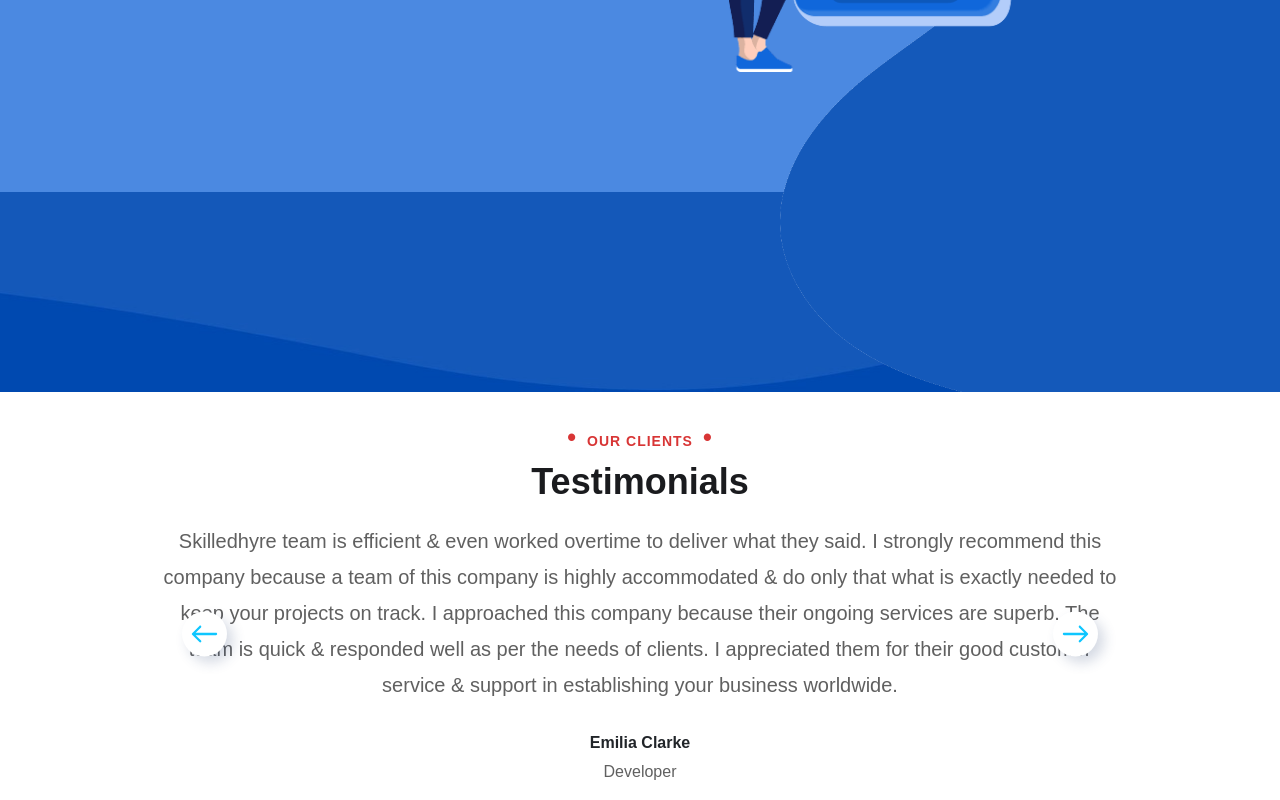
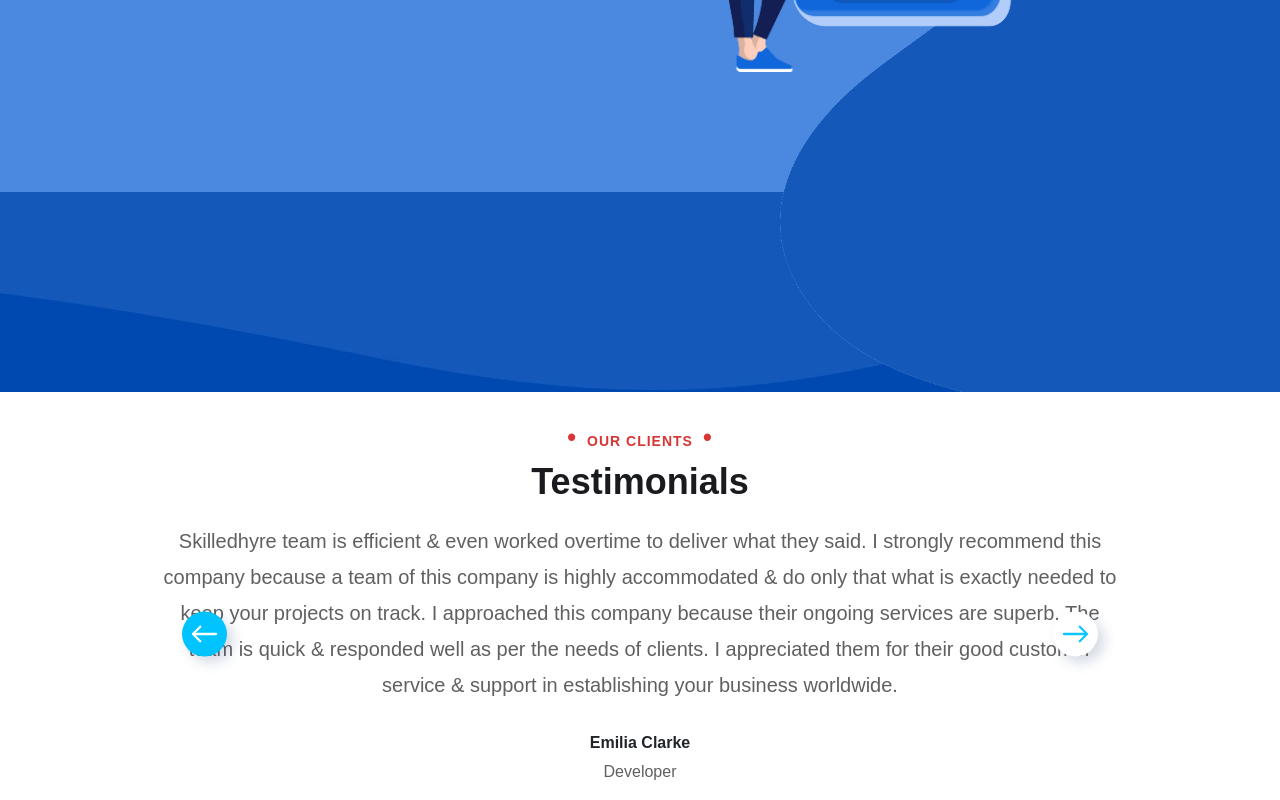
Before and after one commit to nikitabaladha/Skilledhyre, a React (Create React App) app in the folder skilledhyre/: page / in a window 1280 px wide. In both pictures the pointer is over the icon 204 px from the left and 6308 px from the top of the page. Shown: the part 5675-6475 px from the top of the page. Built offline with nearby package versions, Linux system fonts and the light colour scheme.

Commit message:
Testimonial section minor css change

```diff
--- a/skilledhyre/src/components/Testimonials/Testimonials.css
+++ b/skilledhyre/src/components/Testimonials/Testimonials.css
@@ -104,7 +104,7 @@
   background-color: #ffffff;
   box-shadow: 6px 6px 13px 0px rgba(42, 67, 113, 0.2);
   border-radius: 50px;
-  font-size: 2rem;
+  font-size: 1rem;
   width: 45px;
   height: 45px;
   line-height: 50px;
@@ -113,3 +113,9 @@
   justify-content: center;
   color: #0ec6ff;
 }
+
+/* Hover effect for the carousel arrow icons, changing background and icon color */
+.carousel-arrow-icon:hover {
+  background-color: #00c3ff;
+  color: white;
+}
```
